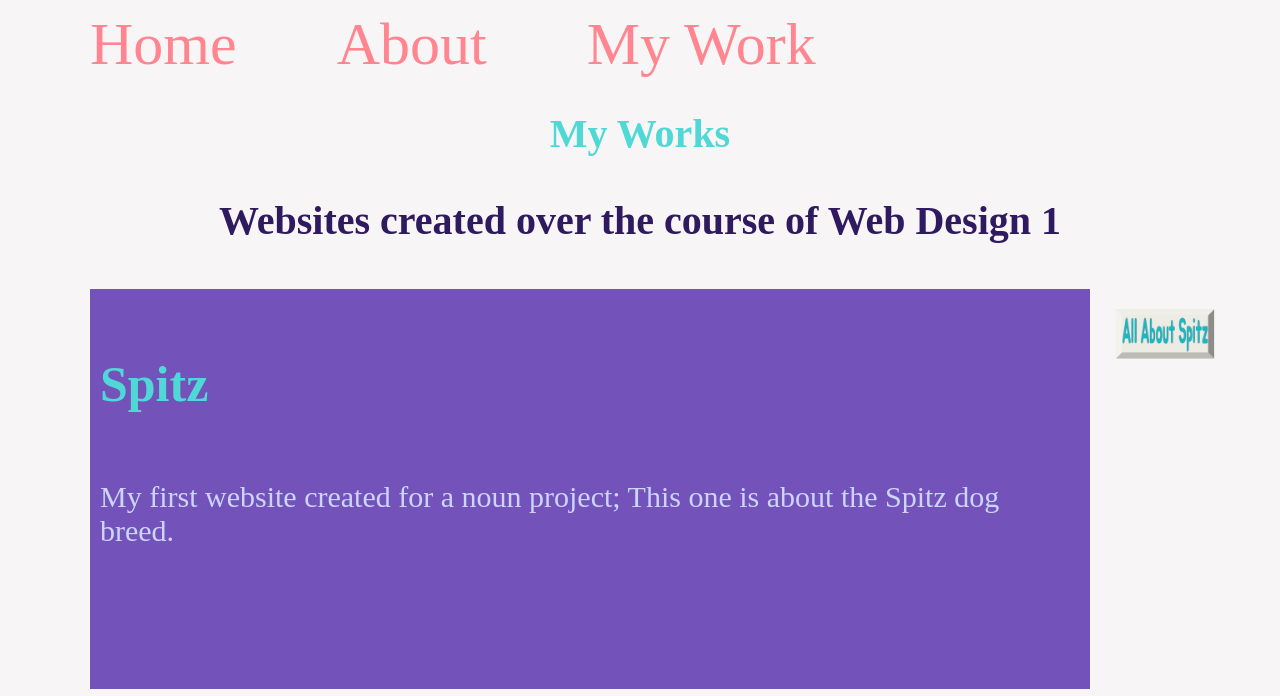
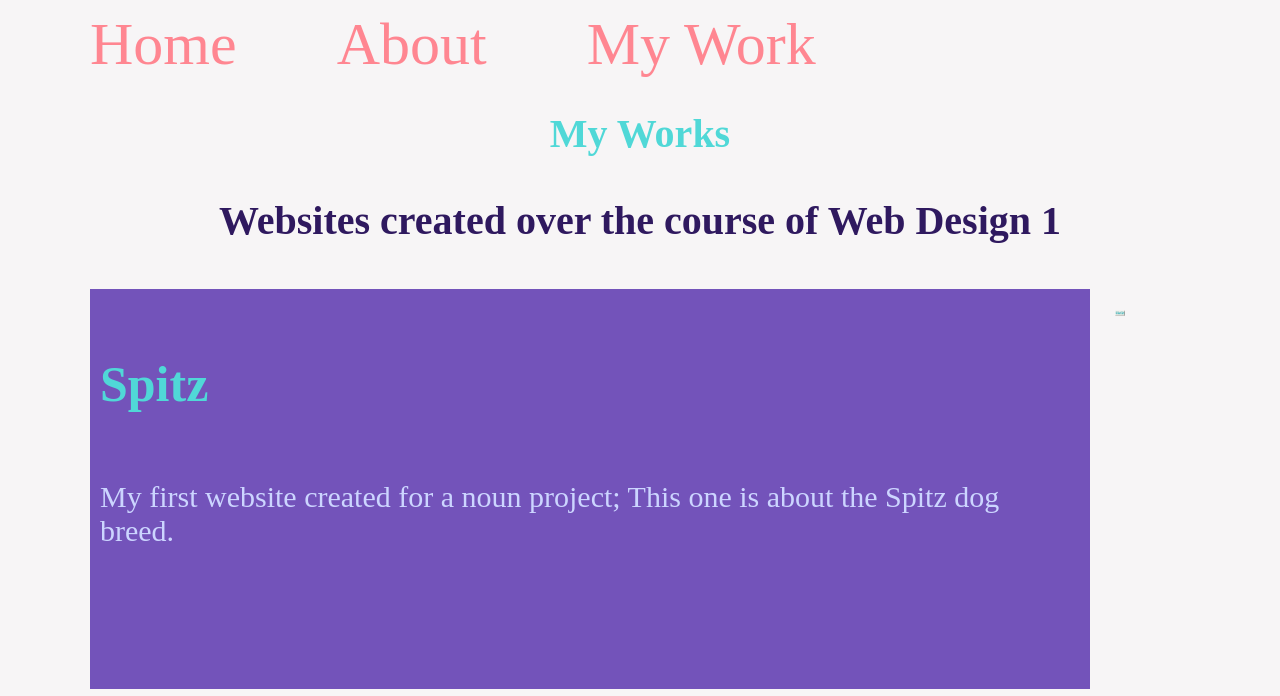
Before and after one commit to WVCS/portfolio-mistahype-1, a plain HTML site: page work.html in a window 1280 px wide. Shown: the top 696 px of the page. Drawn offline with Linux system fonts and the light colour scheme.

Commit message:
Update work.html

```diff
--- a/work.html
+++ b/work.html
@@ -22,7 +22,7 @@
   <p> My first website created for a noun project; This one is about the Spitz dog breed. </p>
   </div>
   <div class="w2">
-  <a href="Spitz/Spitz Home.html"> <img src="Spitz/Spitzlogo.png" alt="spitzlogo" width="100px"> </a>
+  <a href="Spitz/Spitz Home.html"> <img src="Spitz/Spitzlogo.png" alt="spitzlogo" width="10px"> </a>
   </div>
   <div class="w3">
   <h4> Fruit Facts: Bananas Are Berries, Strawberries Are Not </h4>
```
